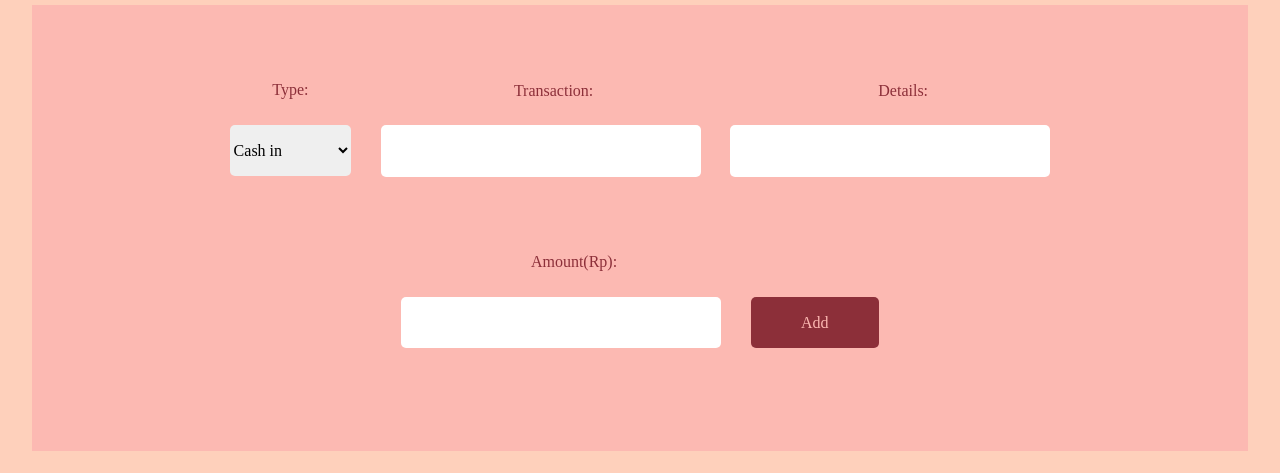
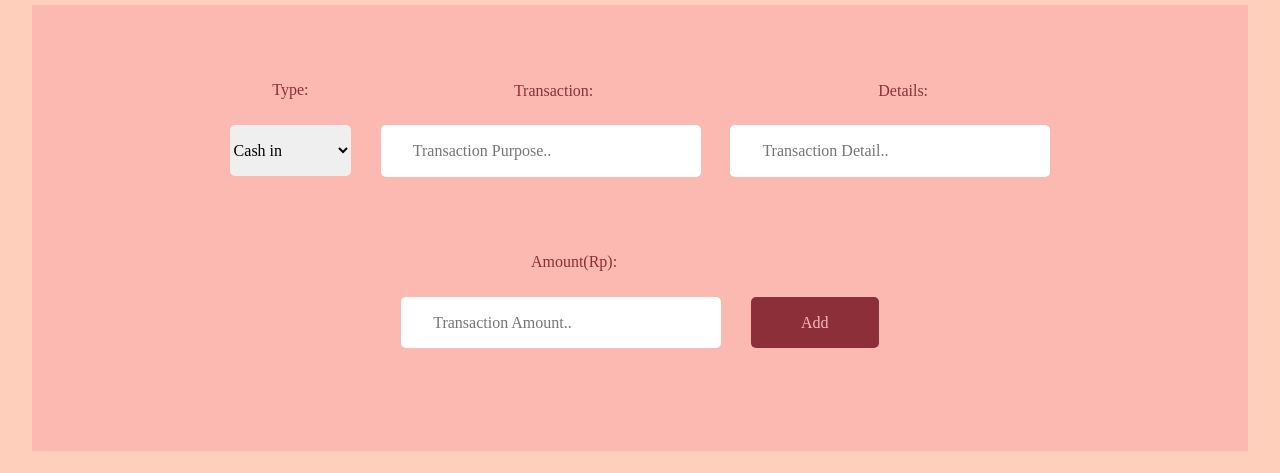
Before and after one commit to RevoU-FSSE-2/week-7-SherinOlivia, a website: page index.html in a window 1280 px wide. Shown: the part 101-574 px from the top of the page. Drawn offline with Linux system fonts and the light colour scheme.

```diff
--- a/index.html
+++ b/index.html
@@ -18,15 +18,15 @@
         </div>
 
         <div class="form-data"><label for="transaction" class="form-titles">Transaction:</label>
-        <input name="transaction" id="transaction"  type="text" required>
+        <input name="transaction" id="transaction"  type="text" placeholder="Transaction Purpose..">
         </div>
 
         <div class="form-data"><label for="transactionDetails" class="form-titles">Details:</label>
-        <input name="transactionDetails" id="transactionDetails"  type="text" required>
+        <input name="transactionDetails" id="transactionDetails"  type="text" placeholder="Transaction Detail..">
         </div>
 
         <div class="form-data"><label for="transactionAmount" class="form-titles">Amount(Rp):</label>
-        <input name="transactionAmount" id="transactionAmount" type="number" required>
+        <input name="transactionAmount" id="transactionAmount" type="number" pattern="\d*" placeholder="Transaction Amount..">
         </div>
 
         <button type="submit" class="submit-button">Add</button>
```
